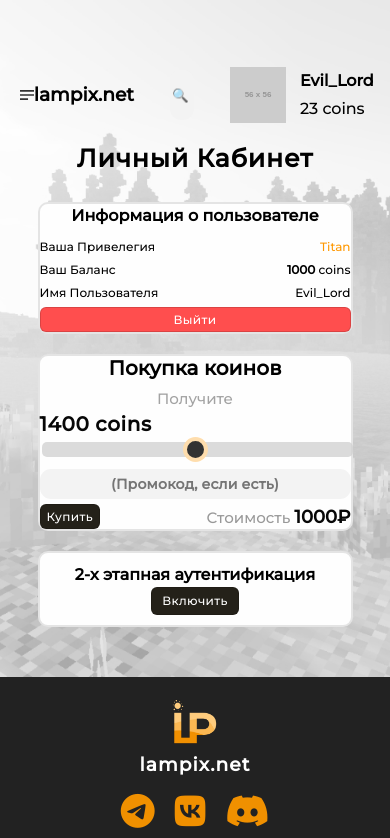
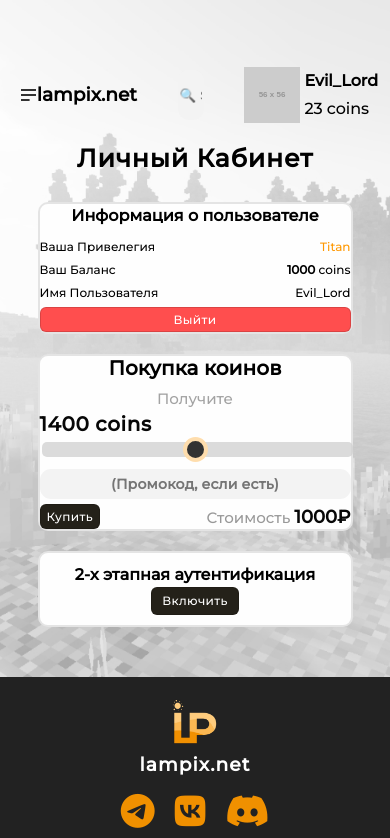
Before and after one commit to ekaramyan/Lampix, a website: page index.html in a window 390 px wide. Shown: the top 838 px of the page. Drawn offline with nearby package versions, Linux system fonts and the light colour scheme; placeholder pictures from the web are drawn by us.

Commit message:
polishing personal page

```diff
--- a/scss/responsive.scss
+++ b/scss/responsive.scss
@@ -19,7 +19,7 @@
     &__account
     {
         display: grid;
-        grid-template-columns: 70px 70px;
+        grid-template-columns: 60px 65px;
         grid-template-rows: 28px 28px;
         grid-template-areas:
         "img name"
@@ -50,6 +50,7 @@
 .search
 {
     justify-content: center;
+
 }
 
 
@@ -69,7 +70,7 @@
 }
 .logo-phones
 {
-    display: block;
+    display: flex;
     color: #000;
     font-weight: 700;
 }
@@ -369,7 +370,13 @@
     {
         transform: translate(0, 0);
     }
-}
+    }
+
+    .logo-phones
+    {
+        font-size: 14pt;
+        text-align: center;
+    }
 }
 
 @media  (max-height: 720px)
@@ -385,14 +392,15 @@
 
    .burger-menu
    {
-
     transform: translate(-150%, 0);
-
-
-
     &.active
     {
     transform: translate(0, 0);
     }
     }
+
+    .search-wrap
+        {
+            max-width: 90px;
+        }
 }
```
Also changed, not shown: index.html (+0 -2 lines), css/responsive.css, css/styles.css.
